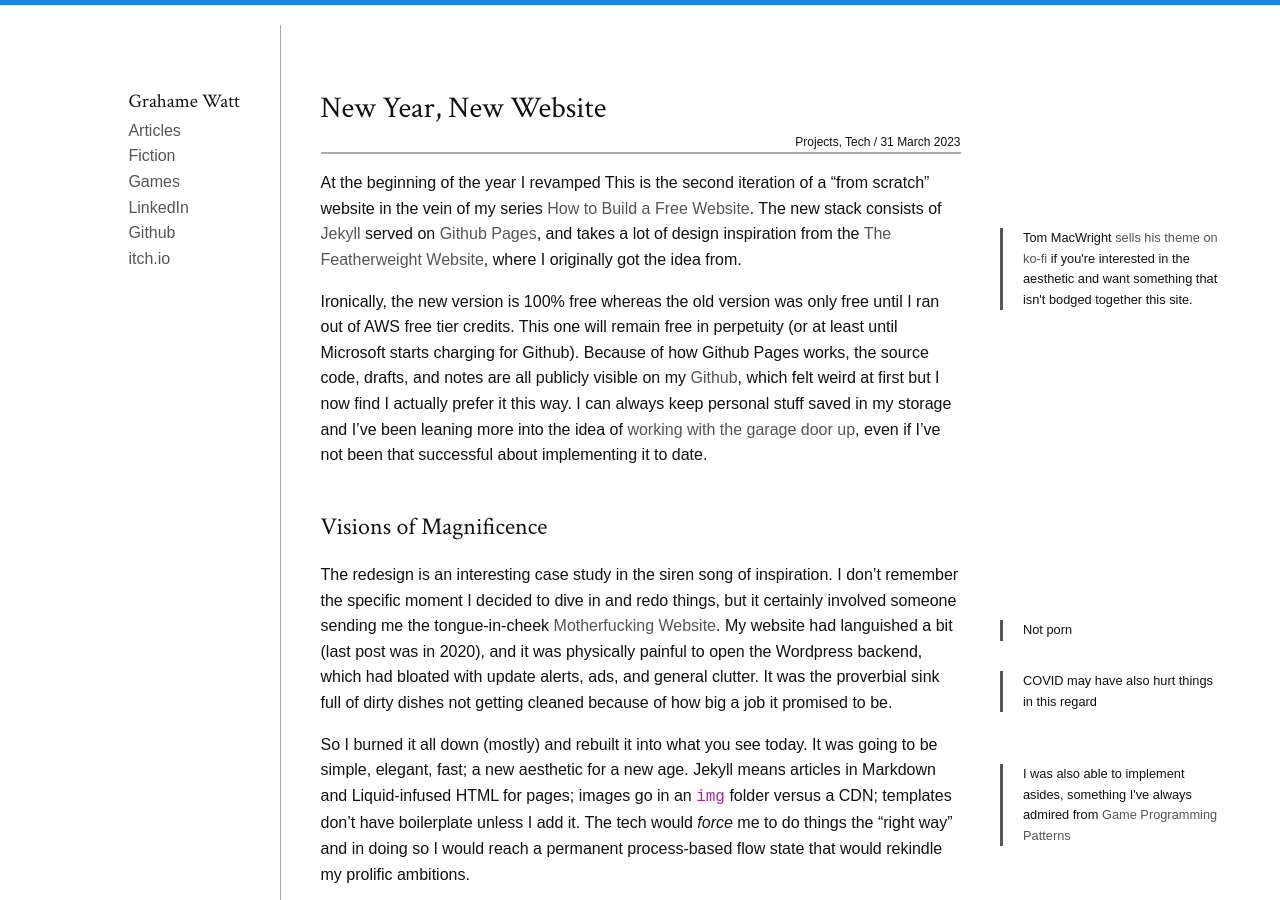
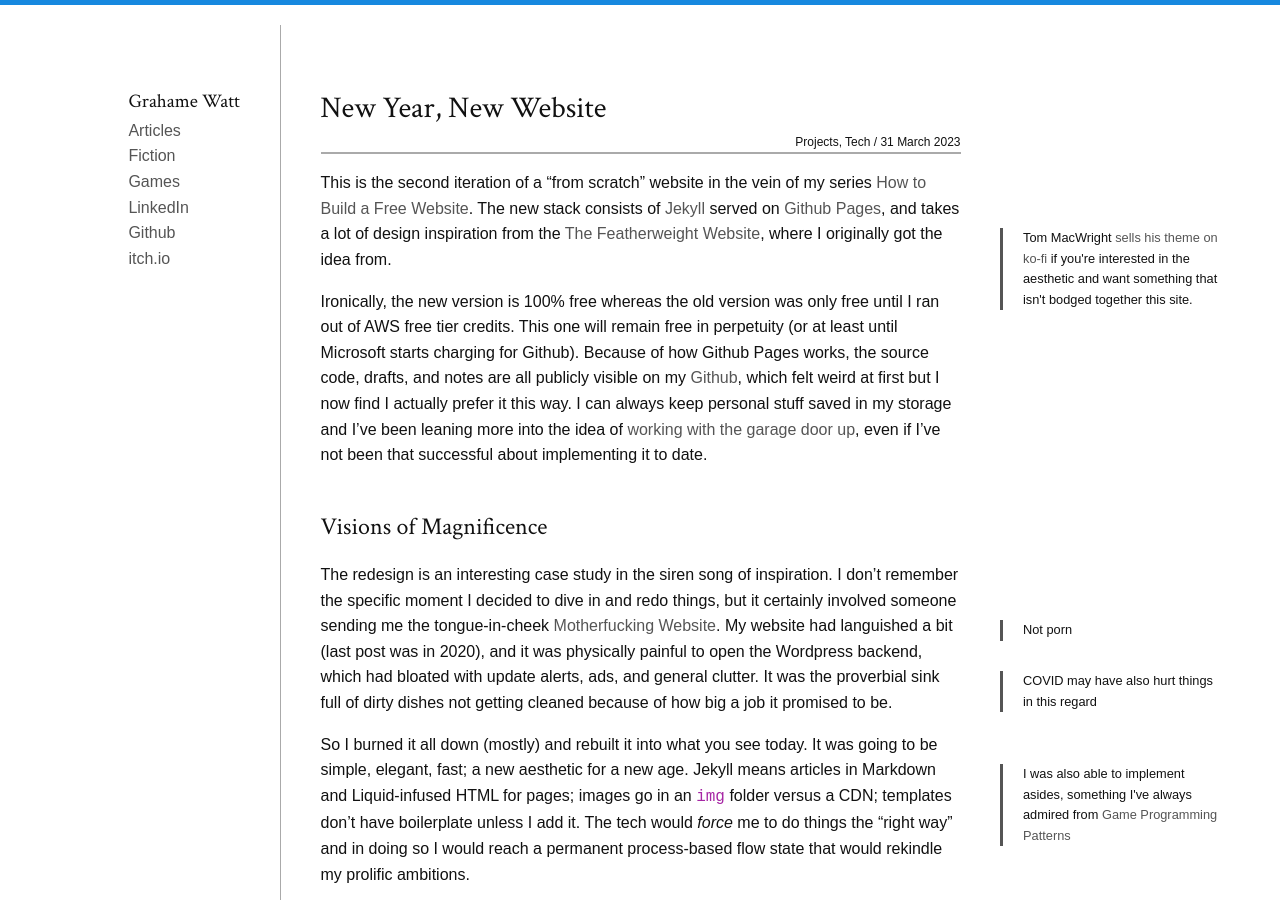
Before and after one commit to GrahameGW/grahamegw.github.io, a Jekyll site: the page built from _posts/2023-03-31-new-year-new-website.md, in a window 1280 px wide and 900 px high. Built offline with Jekyll 4.4.1, drawn with Linux system fonts in a browser that asks for light colours; some web fonts are replaced.

Commit message:
Update 2023-03-31-new-year-new-website.md

```diff
--- a/_posts/2023-03-31-new-year-new-website.md
+++ b/_posts/2023-03-31-new-year-new-website.md
@@ -5,7 +5,7 @@ date:   2023-03-31 12:10 -0700
 tags:   Projects Tech
 ---
 
-At the beginning of the year I revamped This is the second iteration of a "from scratch" website in the vein of my series [How to Build a Free Website]({% post_url 2019-11-12-building-a-free-website-part-1 %}). The new stack consists of [Jekyll](https://jekyllrb.com/) served on [Github Pages](https://docs.github.com/en/pages/setting-up-a-github-pages-site-with-jekyll/about-github-pages-and-jekyll), and takes a lot of design inspiration from the <span name="support-tom">[The Featherweight Website](https://macwright.com/2016/05/03/the-featherweight-website.html)</span>, where I originally got the idea from.
+This is the second iteration of a "from scratch" website in the vein of my series [How to Build a Free Website]({% post_url 2019-11-12-building-a-free-website-part-1 %}). The new stack consists of [Jekyll](https://jekyllrb.com/) served on [Github Pages](https://docs.github.com/en/pages/setting-up-a-github-pages-site-with-jekyll/about-github-pages-and-jekyll), and takes a lot of design inspiration from the <span name="support-tom">[The Featherweight Website](https://macwright.com/2016/05/03/the-featherweight-website.html)</span>, where I originally got the idea from.
 
 Ironically, the new version is 100% free whereas the old version was only free until I ran out of AWS free tier credits. This one will remain free in perpetuity (or at least until Microsoft starts charging for Github). Because of how Github Pages works, the source code, drafts, and notes are all publicly visible on my [Github](https://github.com/GrahameGW/grahamegw.github.io), which felt weird at first but I now find I actually prefer it this way. I can always keep personal stuff saved in my storage and I've been leaning more into the idea of [working with the garage door up](https://notes.andymatuschak.org/About_these_notes?stackedNotes=z21cgR9K3UcQ5a7yPsj2RUim3oM2TzdBByZu), even if I've not been that successful about implementing it to date.
 
```
